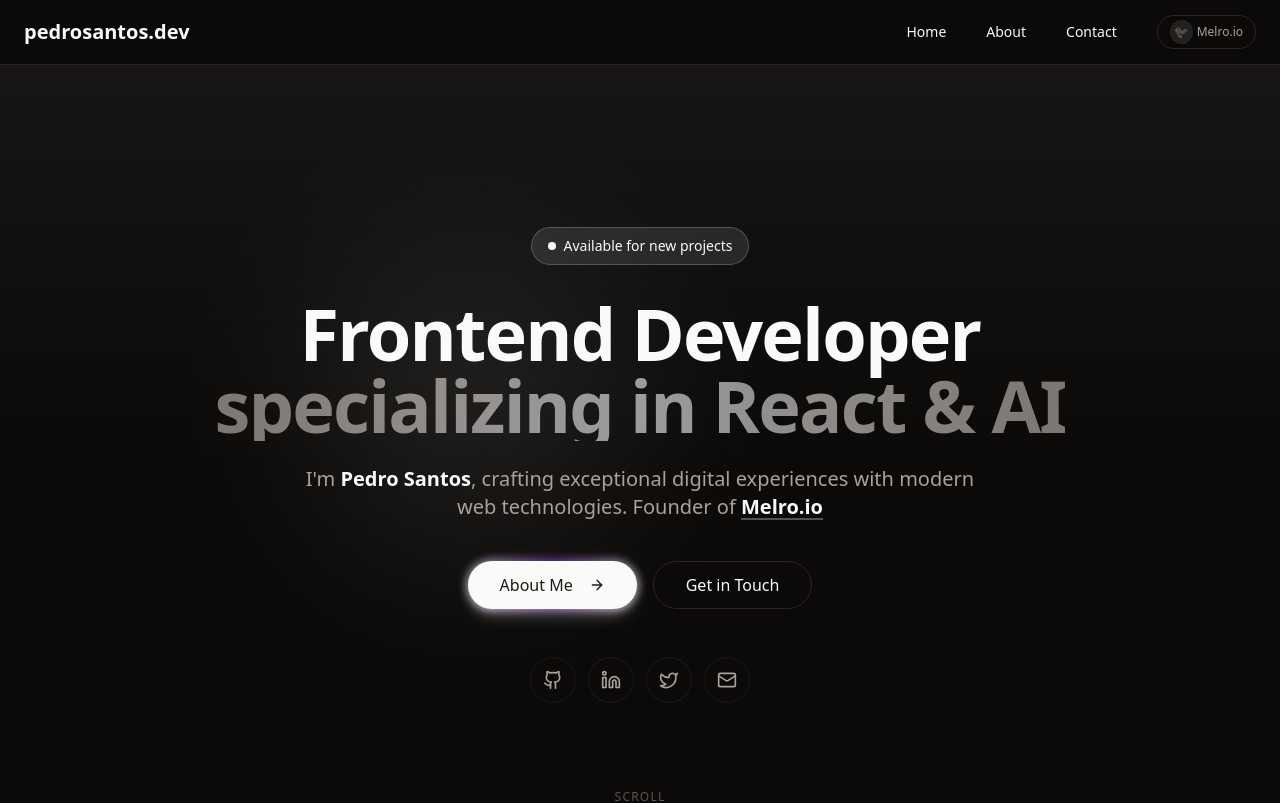
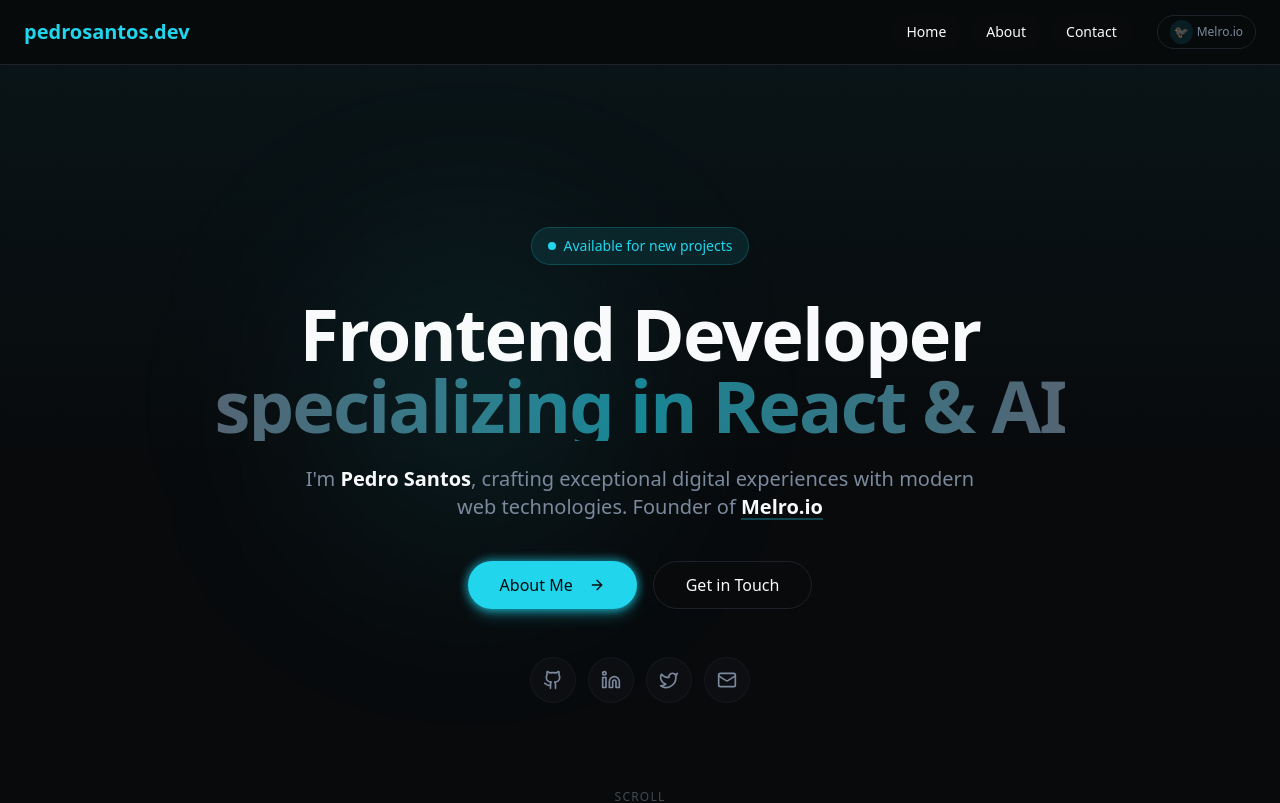
Before and after one commit to pedrocarlos-ti/pedrosantos.dev, a Next.js app: page /v2 in a window 1280 px wide. Shown: the top 803 px of the page. Built offline with nearby package versions, Linux system fonts and the light colour scheme.

Commit message:
feat: Phase 1.1 - new cyan/teal color system, fix purple hover effects

```diff
--- a/app/globals.css
+++ b/app/globals.css
@@ -58,53 +58,41 @@
     --radius: 0.5rem
   }
   .dark {
+    /* Deep dark background with subtle warmth */
+    --background: 220 20% 4%;
+    --foreground: 210 20% 98%;
 
-    --background: 20 14.3% 4.1%;
+    /* Card slightly elevated from background */
+    --card: 220 20% 6%;
+    --card-foreground: 210 20% 98%;
 
-    --foreground: 60 9.1% 97.8%;
+    --popover: 220 20% 6%;
+    --popover-foreground: 210 20% 98%;
 
-    --card: 20 14.3% 4.1%;
+    /* Cyan/Teal accent - modern and vibrant */
+    --primary: 187 85% 53%;
+    --primary-foreground: 220 20% 4%;
 
-    --card-foreground: 60 9.1% 97.8%;
+    --secondary: 220 15% 12%;
+    --secondary-foreground: 210 20% 98%;
 
-    --popover: 20 14.3% 4.1%;
+    --muted: 220 15% 12%;
+    --muted-foreground: 215 15% 55%;
 
-    --popover-foreground: 60 9.1% 97.8%;
-
-    --primary: 60 9.1% 97.8%;
-
-    --primary-foreground: 24 9.8% 10%;
-
-    --secondary: 12 6.5% 15.1%;
-
-    --secondary-foreground: 60 9.1% 97.8%;
-
-    --muted: 12 6.5% 15.1%;
-
-    --muted-foreground: 24 5.4% 63.9%;
-
-    --accent: 12 6.5% 15.1%;
-
-    --accent-foreground: 60 9.1% 97.8%;
+    --accent: 220 15% 12%;
+    --accent-foreground: 210 20% 98%;
 
     --destructive: 0 62.8% 30.6%;
+    --destructive-foreground: 210 20% 98%;
 
-    --destructive-foreground: 60 9.1% 97.8%;
+    --border: 220 15% 14%;
+    --input: 220 15% 14%;
+    --ring: 187 85% 53%;
 
-    --border: 12 6.5% 15.1%;
-
-    --input: 12 6.5% 15.1%;
-
-    --ring: 24 5.7% 82.9%;
-
-    --chart-1: 220 70% 50%;
-
+    --chart-1: 187 85% 53%;
     --chart-2: 160 60% 45%;
-
     --chart-3: 30 80% 55%;
-
     --chart-4: 280 65% 60%;
-
     --chart-5: 340 75% 55%
   }
 }
--- a/app/v2/page.tsx
+++ b/app/v2/page.tsx
@@ -147,7 +147,7 @@ export default function V2LandingPage() {
           transition={{ duration: 8, repeat: Infinity, ease: "easeInOut" }}
         />
         <motion.div
-          className="absolute bottom-1/3 right-1/4 w-96 h-96 rounded-full bg-purple-500/8 blur-[120px]"
+          className="absolute bottom-1/3 right-1/4 w-96 h-96 rounded-full bg-cyan-500/8 blur-[120px]"
           animate={{
             x: [0, -40, 0],
             y: [0, 30, 0],
@@ -156,7 +156,7 @@ export default function V2LandingPage() {
           transition={{ duration: 10, repeat: Infinity, ease: "easeInOut", delay: 1 }}
         />
         <motion.div
-          className="absolute top-1/2 right-1/3 w-48 h-48 rounded-full bg-blue-500/8 blur-[80px]"
+          className="absolute top-1/2 right-1/3 w-48 h-48 rounded-full bg-teal-500/8 blur-[80px]"
           animate={{
             x: [0, 20, 0],
             y: [0, 40, 0],
@@ -234,7 +234,7 @@ export default function V2LandingPage() {
               className="flex flex-col sm:flex-row items-center justify-center gap-4 mb-12"
             >
               <div className="group relative">
-                <div className="absolute -inset-0.5 bg-gradient-to-r from-primary via-purple-500 to-primary rounded-full opacity-60 group-hover:opacity-100 blur-sm transition-opacity duration-500" />
+                <div className="absolute -inset-0.5 bg-gradient-to-r from-primary via-cyan-400 to-primary rounded-full opacity-60 group-hover:opacity-100 blur-sm transition-opacity duration-500" />
                 <Button
                   size="lg"
                   className="relative rounded-full px-8 h-12 text-base font-medium shadow-lg shadow-primary/25 hover:shadow-xl hover:shadow-primary/30 transition-all bg-primary"
--- a/components/sections/v2/ContactSection.tsx
+++ b/components/sections/v2/ContactSection.tsx
@@ -113,7 +113,7 @@ export function V2ContactSection() {
       {/* Decorative gradient mesh background */}
       <div className="absolute inset-0 overflow-hidden">
         <div className="absolute top-0 left-1/4 w-96 h-96 bg-primary/5 rounded-full blur-[120px]" />
-        <div className="absolute bottom-0 right-1/4 w-80 h-80 bg-purple-500/5 rounded-full blur-[100px]" />
+        <div className="absolute bottom-0 right-1/4 w-80 h-80 bg-cyan-500/5 rounded-full blur-[100px]" />
         <div className="absolute top-1/2 left-1/2 -translate-x-1/2 -translate-y-1/2 w-[600px] h-[600px] bg-blue-500/3 rounded-full blur-[150px]" />
       </div>
 
--- a/components/sections/v2/ProjectsSection.tsx
+++ b/components/sections/v2/ProjectsSection.tsx
@@ -57,7 +57,7 @@ export function V2ProjectsSection({ projects }: V2ProjectsSectionProps) {
               className="group relative"
             >
               {/* Gradient border on hover */}
-              <div className="absolute -inset-0.5 bg-gradient-to-r from-primary/50 via-purple-500/50 to-primary/50 rounded-2xl opacity-0 group-hover:opacity-100 blur-sm transition-opacity duration-500" />
+              <div className="absolute -inset-0.5 bg-gradient-to-r from-primary/50 via-cyan-400/50 to-primary/50 rounded-2xl opacity-0 group-hover:opacity-100 blur-sm transition-opacity duration-500" />
 
               <div className="relative overflow-hidden rounded-2xl bg-card border border-border/50 hover:border-transparent transition-all duration-500 hover:shadow-2xl hover:shadow-primary/5">
                 {/* Project number indicator */}
```
